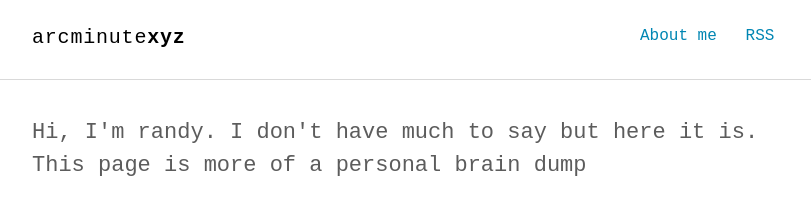
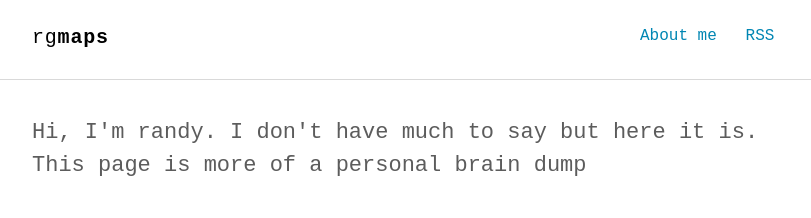
Before and after one commit to rgmaps/rgmaps.github.io, a Jekyll site: the page built from index.html, in a window 1280 px wide. Shown: the top 218 px of the page, without its empty margins (232-1043 px from the left). Built offline with Jekyll 4.4.1, drawn with Linux system fonts in a browser that asks for light colours; some web fonts are replaced.

Commit message:
Update _config.yml

```diff
--- a/_config.yml
+++ b/_config.yml
@@ -1,6 +1,6 @@
 # Site settings
-title_left    : "arcminute"
-title_right   : "xyz" # default: ""
+title_left    : "rg"
+title_right   : "maps" # default: ""
 description   : "a personal blog."
 keywords      : "mapping, cad, blog"
 url           : https://rgmaps.com # site url
```
